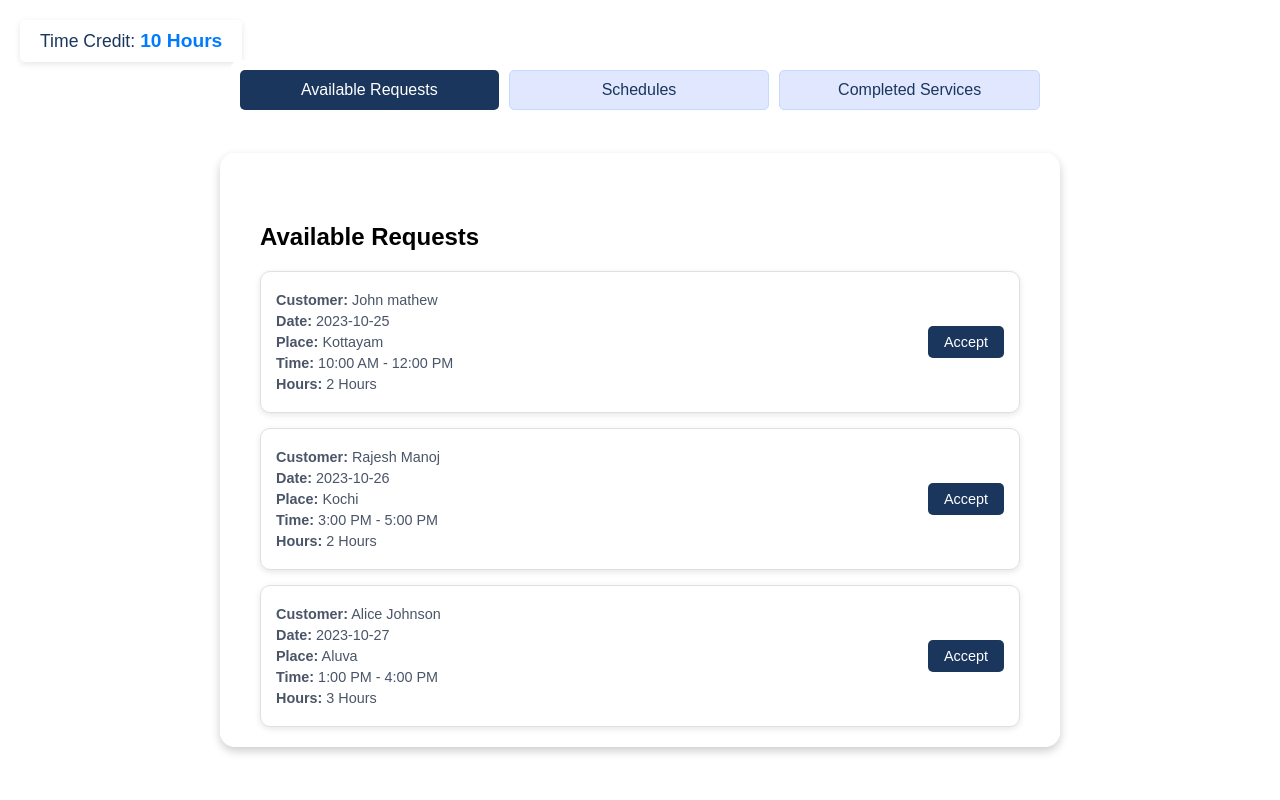
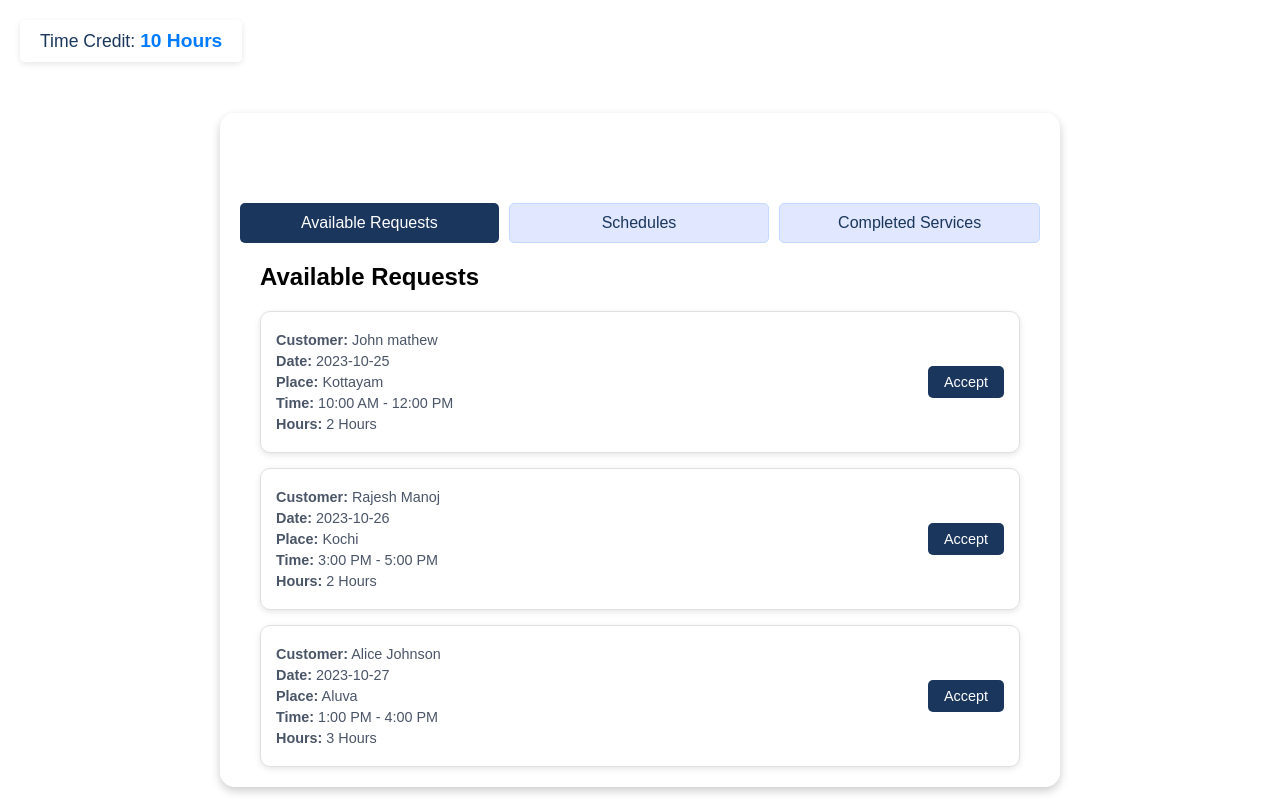
Before and after one commit to ajxk21/Timex, a plain HTML site: page volunteer.html in a window 1280 px wide. Drawn offline with Linux system fonts and the light colour scheme.

Commit message:
Update volunteer.css

```diff
--- a/volunteer.css
+++ b/volunteer.css
@@ -55,7 +55,7 @@ body {
     gap: 10px;
     margin-bottom: 20px;
     justify-content: center; /* Center the buttons horizontally */
-    position: fixed; /* Make the buttons fixed */
+    position: relative; /* Make the buttons fixed */
     top: 60px; /* Position below the time credit */
     left: 50%; /* Center horizontally */
     transform: translateX(-50%); /* Center horizontally */
```
